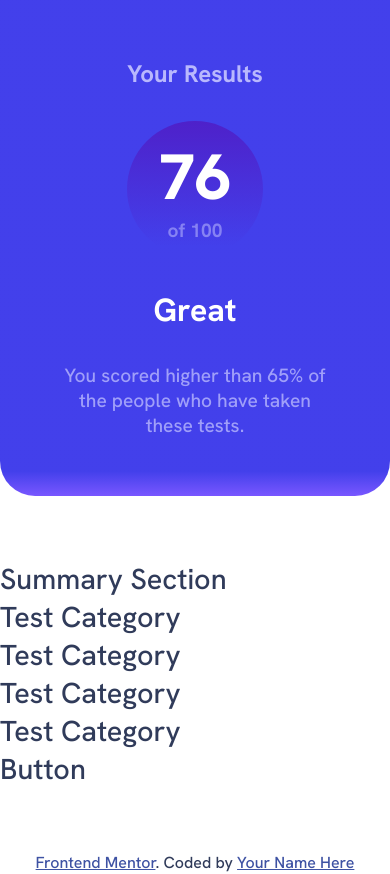
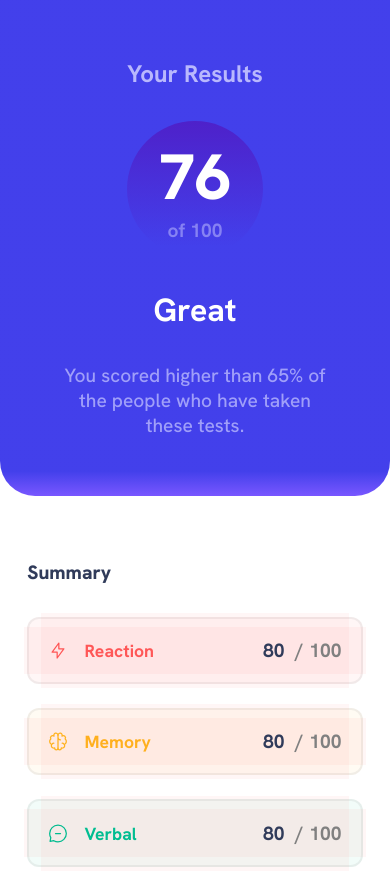
Before and after one commit to pkthunder87/results-summary, a React (Vite) app: page / in a window 390 px wide. Shown: the top 874 px of the page. Built offline with nearby package versions, Linux system fonts and the light colour scheme.

Commit message:
Feat: Add mobile static of TestCategory.jsx

```diff
--- a/src/components/Button.jsx
+++ b/src/components/Button.jsx
@@ -1,5 +1,5 @@
 function Button() {
-  return <div>Button</div>;
+  return <div className="button">Button</div>;
 }
 
 export default Button;
--- a/src/components/Summary.jsx
+++ b/src/components/Summary.jsx
@@ -4,11 +4,11 @@ import TestCategory from "./TestCategory";
 function Summary() {
   return (
     <section className="summary">
-      <p>Summary Section</p>
-      <TestCategory />
-      <TestCategory />
-      <TestCategory />
-      <TestCategory />
+      <p className="summary__title">Summary</p>
+      <TestCategory category="reaction" />
+      <TestCategory category="memory" />
+      <TestCategory category="verbal" />
+      <TestCategory category="visual" />
       <Button />
     </section>
   );
--- a/src/components/TestCategory.jsx
+++ b/src/components/TestCategory.jsx
@@ -1,5 +1,21 @@
-function TestCategory() {
-  return <div>Test Category</div>;
+function TestCategory({ category }) {
+  return (
+    <div className={`test test--${category}`}>
+      <div className="test__left">
+        <img
+          src={`./images/icon-${category}.svg`}
+          alt=""
+          className="text__icon"
+        />
+        <h3 className="test__name">{category}</h3>
+      </div>
+      <div className="test__right">
+        <p className="test__score">80 </p>
+        <p className="test__divider">/</p>
+        <p className="test__of-100">100</p>
+      </div>
+    </div>
+  );
 }
 
 export default TestCategory;
--- a/src/sass/_components.scss
+++ b/src/sass/_components.scss
@@ -1,6 +1,7 @@
-/* =============
-   Results
-   ============= */
+/* =================
+   Custom Properties
+   ================= */
+
 :root {
   // Colors
 
@@ -24,7 +25,14 @@
   --color-pale-blue: 221deg, 100%, 96%;
   --color-grey-blue: 224deg, 30%, 27%;
   --color-lavender: 241deg, 100%, 89%;
+
+  // Opacity
+  --test-opacity: 0.05;
 }
+
+/* =============
+   Results
+   ============= */
 
 .results {
   display: flex;
@@ -91,3 +99,134 @@
     color: hsla(var(--color-lavender), 0.7);
   }
 }
+
+/* =============
+   Summary
+   ============= */
+
+.summary {
+  padding-inline: 7vw;
+  display: flex;
+  flex-direction: column;
+  gap: 1.5rem;
+  font-weight: 700;
+  font-size: 1.2rem;
+  color: hsl(var(--color-grey-blue));
+
+  &__title {
+    font-weight: 800;
+    font-size: 1.2rem;
+  }
+
+  // :nth-child(2) {
+  //   margin-block-start: 0.5rem;
+  // }
+
+  /* =============
+   Test
+   ============= */
+  .test {
+    display: flex;
+    background: hsl(var(--color-orange));
+    align-items: center;
+    padding: 1rem;
+    border-radius: 12px;
+    justify-content: space-between;
+
+    // From Jiří Thiemel
+    // https://codepen.io/ThiemelJiri/post/3-css-border-in-corners-techniques
+    padding: 1em;
+    border: 2px solid rgba(128, 128, 128, 0.112);
+    position: relative;
+
+    &::before,
+    &::after {
+      content: "";
+      display: block;
+      position: absolute;
+      background: hsl(var(--color-red), var(--test-opacity));
+    }
+
+    &::before {
+      top: -0.3em; // let it overlap a bit to prevent thin line which could appear during scaling in some browsers etc.
+      bottom: -0.3em;
+      left: 12px;
+      right: 12px;
+
+      z-index: 1;
+    }
+
+    &::after {
+      left: -0.3em;
+      right: -0.3em;
+      top: 8px;
+      bottom: 8px;
+      z-index: -1;
+    }
+
+    &__left {
+      display: flex;
+      gap: 16px;
+      text-transform: capitalize;
+      position: relative;
+      z-index: 2;
+    }
+
+    &__right {
+      display: flex;
+      gap: 6px;
+      position: relative;
+      z-index: 2;
+
+      .test__divider {
+        margin-inline-start: 0.3rem;
+      }
+
+      .test__divider,
+      .test__of-100 {
+        color: gray;
+      }
+    }
+
+    .test__name {
+      font-size: 1.1rem;
+    }
+
+    &--reaction {
+      margin-block-start: 0.5rem;
+      background-color: hsla(var(--color-red), var(--test-opacity));
+
+      .test__name {
+        color: hsl(var(--color-red));
+      }
+    }
+
+    &--memory {
+      background-color: hsla(var(--color-orange), var(--test-opacity));
+
+      .test__name {
+        color: hsl(var(--color-orange));
+      }
+    }
+
+    &--verbal {
+      background-color: hsla(var(--color-teal), var(--test-opacity));
+
+      .test__name {
+        color: hsl(var(--color-teal));
+      }
+    }
+
+    &--visual {
+      background-color: hsla(var(--color-lavender), 0.2);
+
+      .test__name {
+        color: hsl(var(--color-cobalt));
+      }
+    }
+  }
+
+  .button {
+    margin-block-start: 0.5rem;
+  }
+}
```
